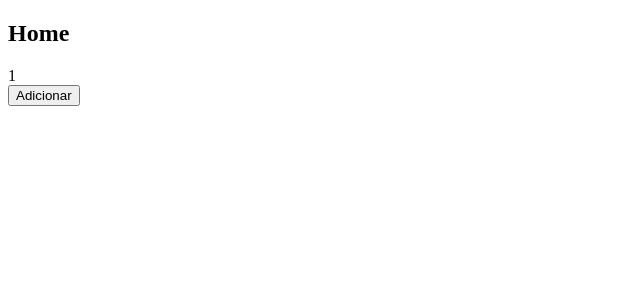
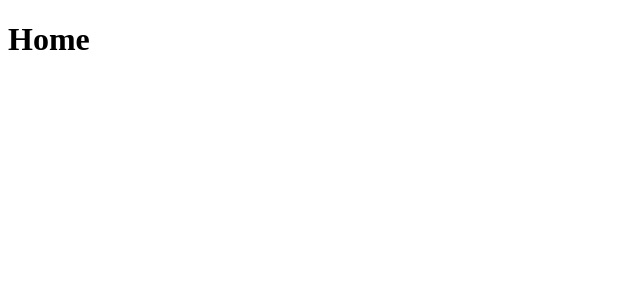
Before and after one commit to marioandre01/ideia-unica, a Next.js app: page / in a window 1280 px wide. Shown: the top 300 px of the page, without its empty margins (0-640 px from the left). Built offline with nearby package versions, Linux system fonts and the light colour scheme.

Commit message:
nova home

```diff
--- a/pages/index.js
+++ b/pages/index.js
@@ -1,16 +1,17 @@
-import { useState } from 'react';
+//import { useState } from 'react';
 
 function Home() {
     return (
         <div>
-            <h2>Home</h2>
-            <Contador />
+            <h1>Home</h1>
+            {/*<h2>Home</h2>*/}
+            {/*<Contador />*/}
         </div>
 
     );
 }
 
-function Contador() {
+/*function Contador() {
     const [contador, setContador] = useState(1);
 
     function adicionaContador(){
@@ -23,6 +24,6 @@ function Contador() {
             <button onClick={adicionaContador}>Adicionar</button>
         </div>
     );
-}
+}*/
 
 export default Home;
```
